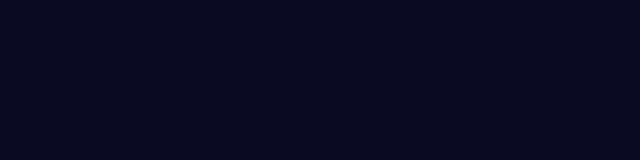
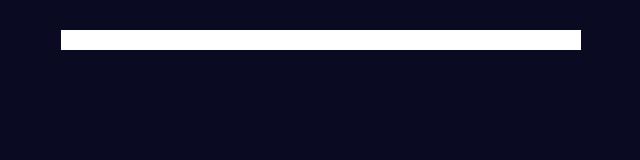
Before and after one commit to Kerimbout/Role-Playing-Game, a plain HTML site: page step1.html in a window 1280 px wide. Shown: the whole page, without its empty margins (319-959 px from the left). Drawn offline with Linux system fonts and the light colour scheme.

Commit message:
Styling #game element

```diff
--- a/styles.css
+++ b/styles.css
@@ -7,3 +7,12 @@ body {
     color: #ffffff;
     padding: 10px;
 }
+
+#game {
+    max-width: 500px;
+    max-height: 400px;
+    background-color: #ffffff;
+    color: #ffffff;
+    margin: 30px auto 0px;
+    padding: 10px;
+}
```
